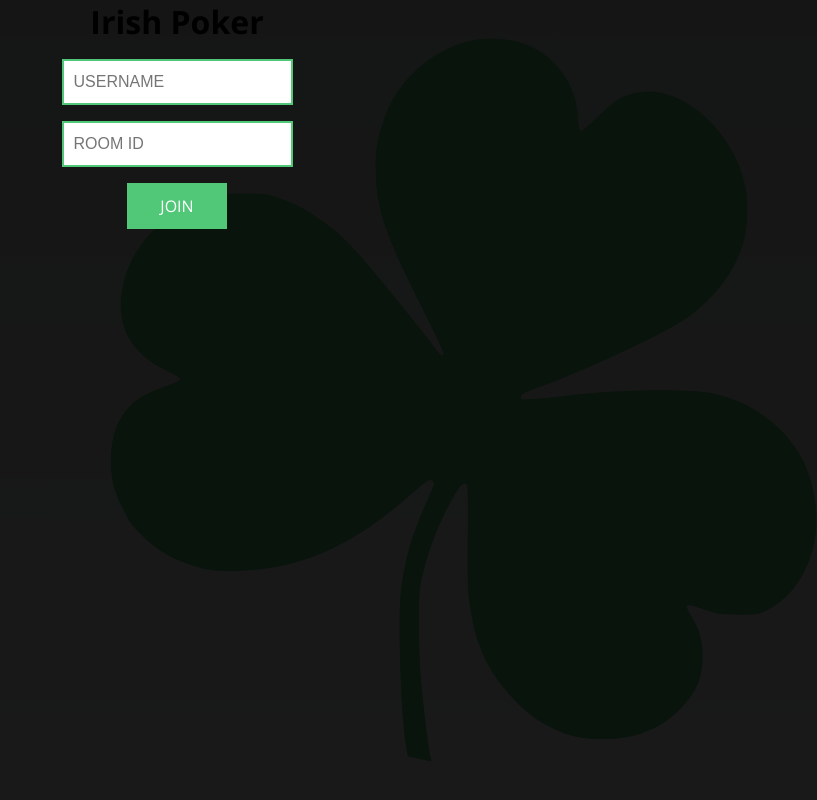
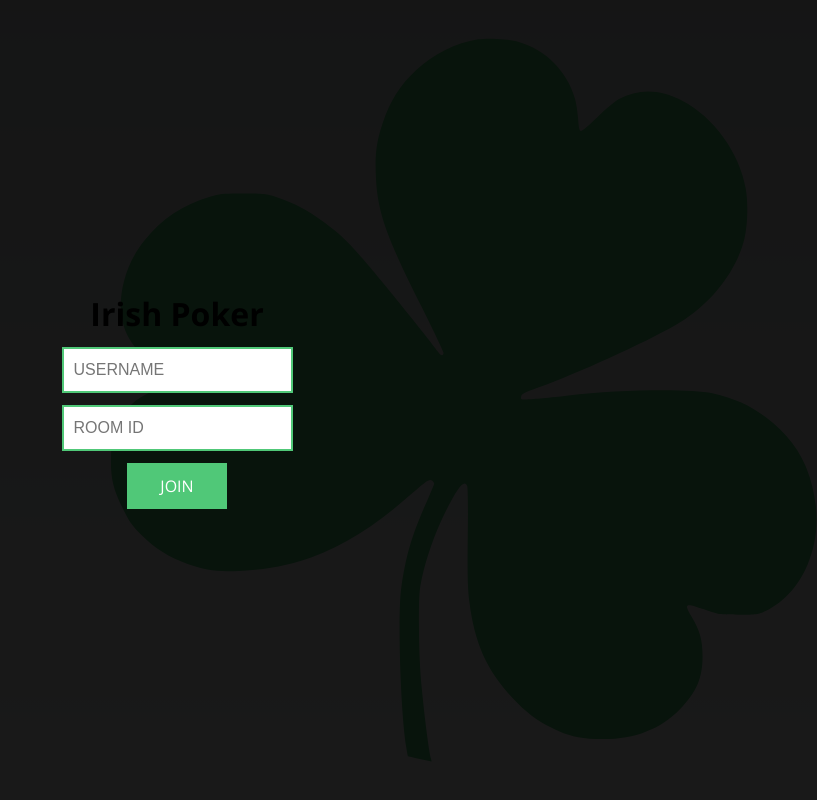
Before and after one commit to dcrame2/irish-poker, a Next.js app: page / in a window 1280 px wide. Shown: the whole page, without its empty margins (463-1280 px from the left). Built offline with nearby package versions, Linux system fonts and the light colour scheme; no server answers.

Commit message:
user setup updates

```diff
--- a/components/UserSetup/Index.tsx
+++ b/components/UserSetup/Index.tsx
@@ -26,11 +26,13 @@ const MainContainer = styled.div`
 `;
 
 const InnerContainer = styled(motion.div)`
+  height: 100vh;
+  width: 100vw;
   display: flex;
   justify-content: center;
   align-items: center;
   flex-direction: column;
-  gap: 1rem;
+  gap: 12px;
   z-index: 10;
   position: relative;
 `;
```
